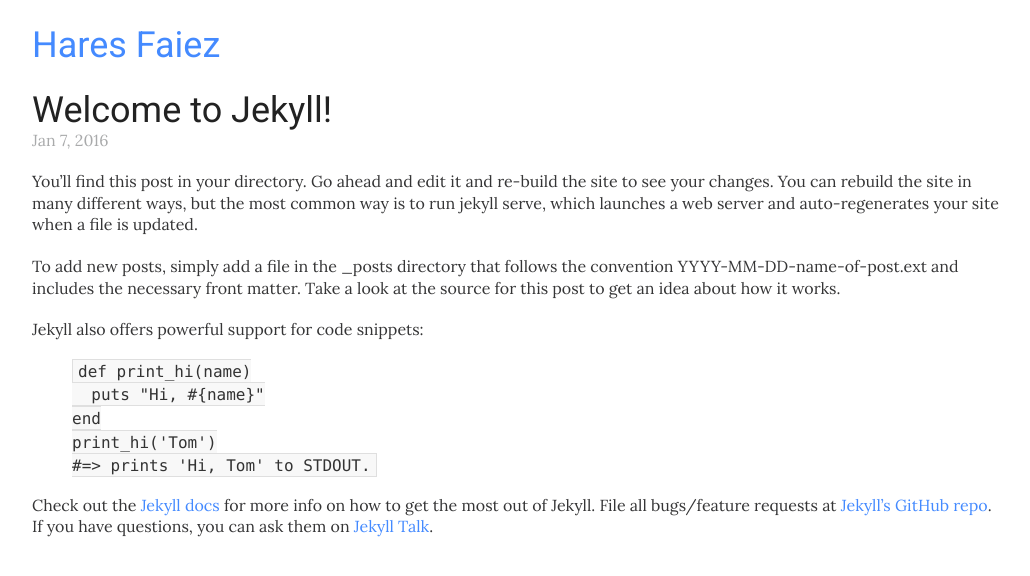
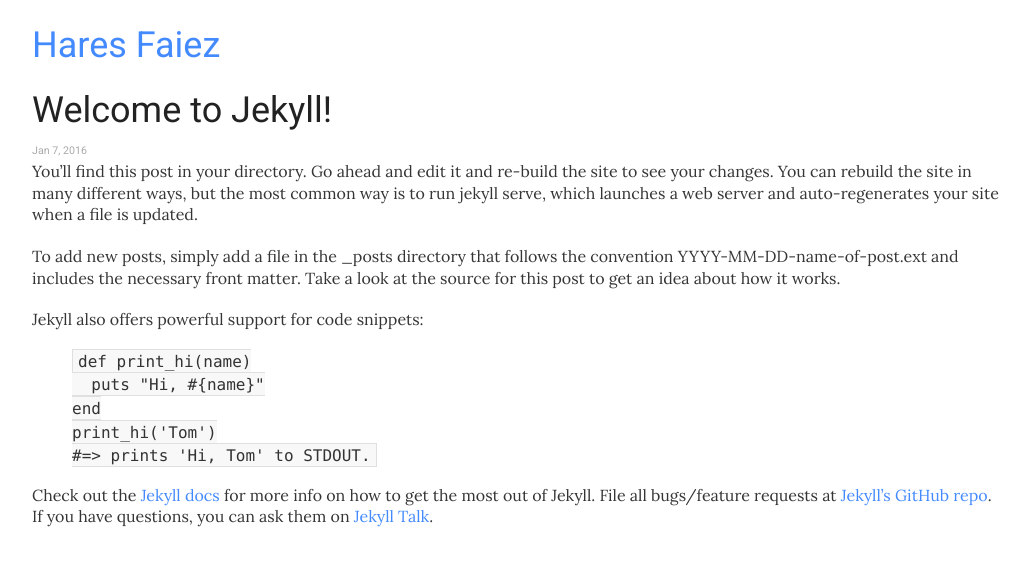
Before and after one commit to haresfaiez/haresfaiez.github.io, a Jekyll site: the page built from _posts/2016-01-07-welcome-to-jekyll.markdown, in a window 1280 px wide. Shown: the top 576 px of the page, without its empty margins (123-1153 px from the left). Built offline with Jekyll 4.4.1, drawn with Linux system fonts in a browser that asks for light colours.

Commit message:
Fix post meta-data style in post page

```diff
--- a/_layouts/post.html
+++ b/_layouts/post.html
@@ -6,8 +6,8 @@ layout: default
 
   <header class="post-header">
     <h1 class="post-title" itemprop="name headline">{{ page.title }}</h1>
-    <p class="post-meta">
-        <time datetime="{{ page.date | date_to_xmlschema }}" itemprop="datePublished">
+    <small>
+        <time class="post-meta" datetime="{{ page.date | date_to_xmlschema }}" itemprop="datePublished">
             {{ page.date | date: "%b %-d, %Y" }}
         </time>
         {% if page.author %}
@@ -17,7 +17,7 @@ layout: default
                 </span>
             </span>
         {% endif %}
-    </p>
+    </small>
   </header>
 
   <div class="post-content" itemprop="articleBody">
--- a/_sass/custom/_spacing.scss
+++ b/_sass/custom/_spacing.scss
@@ -5,3 +5,7 @@
 .page-header {
     padding: 2rem 0;
 }
+
+.post-title{
+    margin-bottom: 1rem;
+}
```
